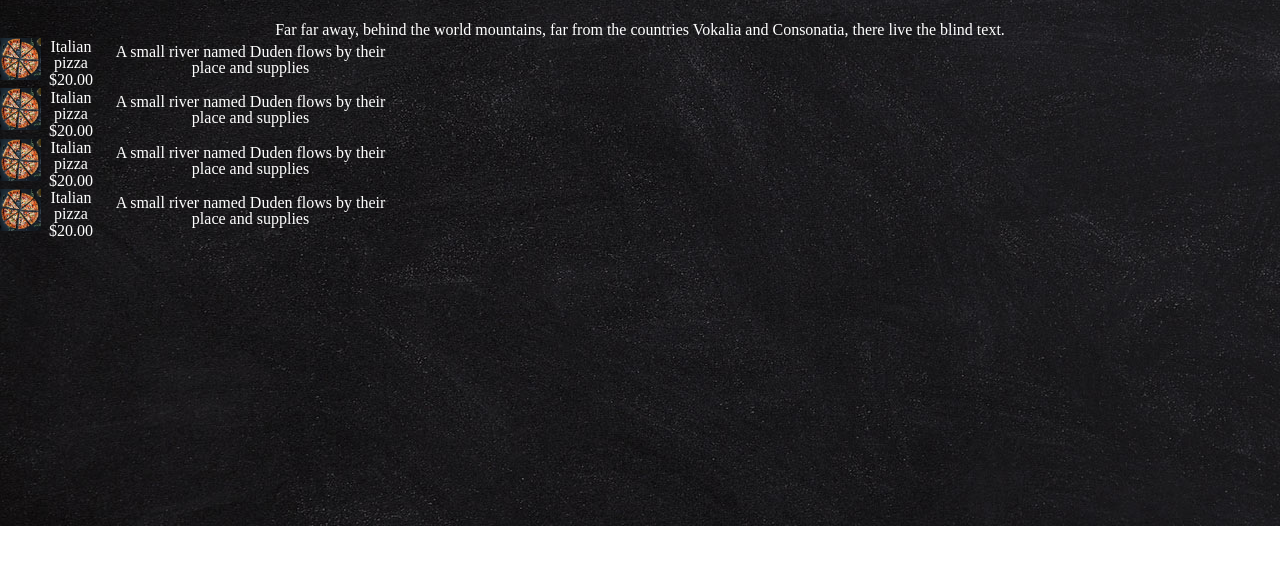
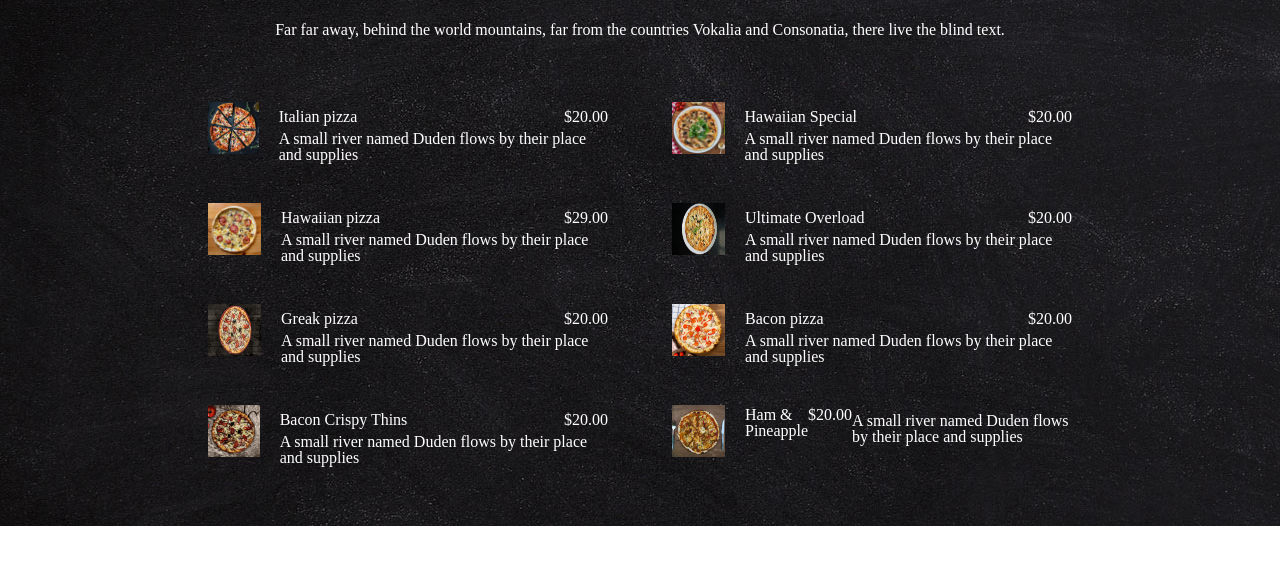
Before and after one commit to Selean79/pizza, a website built with webpack: page src/template.html in a window 1280 px wide. Shown: the part 74-638 px from the top of the page. Built offline with nearby package versions, Linux system fonts and the light colour scheme; files whose address does not match are found by name.

Commit message:
Updated menu page

```diff
--- a/src/styles/_menuPrice.scss
+++ b/src/styles/_menuPrice.scss
@@ -1,39 +1,65 @@
-#menu-price{
+#menu-price {
   background-image: url("assets/bg_4.jpg");
   color: $color;
   height: $heightMenuPrice;
   width: $widthMenuPrice;
 
-    h1, p{
+  #description-left-side {
+    margin-right: 5%;
+  }
+
+  h1, p {
     text-align: center;
   }
 
-    h1{
+  h1 {
     padding-top: 3%;
     font-family: Arial;
     font-size: 2em;
   }
 
-    p{
+  p {
     margin-top: 2%;
   }
 
-  img{
-    width: 42px;
-    height: 42px;
+  img {
+    width: 53px;
+    height: 52px;
   }
 
-  #img-price{
-    text-align: center;
+  #img-price {
+    display: flex;
+    justify-content: center;
+    padding-top: 5%;
   }
 
-  .item{
+  .item {
     display: flex;
     flex-direction: row;
     justify-content: center;
     width: 400px;
+    padding: {
+      bottom: 10%;
+    };
+
+    .cost-description{
+      display: flex;
+      flex-direction: column;
+      padding-left: 5%;
+
+        .cost{
+          display: flex;
+          flex-direction: row;
+          justify-content: space-between;
+        }
+    }
+
+    p{
+      text-align: left;
+    }
   }
 
 
 
+
 }
--- a/src/styles/_scaffolding.scss
+++ /dev/null
@@ -1,25 +0,0 @@
-html {
-  font-size: $font-size;
-  font-family: $font-family;
-  background: $background-color;
-  color: $font-color;
-  line-height: 1.4;
-}
-
-body {
-  margin: auto;
-  text-align: center;
-  max-width: $page-width;
-}
-
-h1 {
-  margin: 0 0 2rem;
-}
-
-.image {
-  display: inline-block;
-  height: 100px;
-  width: 100px;
-  background-image: url('~assets/example.png');
-  background-size: cover;
-}
--- a/src/template.html
+++ b/src/template.html
@@ -16,46 +16,94 @@
         text.
     </p>
     <div id="img-price">
+
+        <div id="description-left-side">
+
             <div class="item">
-            <img src="assets/pizza-1.jpg" alt="pizza-1">
+                <img src="assets/pizza-1.jpg" alt="Italian pizza">
                 <div class="cost-description">
+                    <div class="cost">
                         <p>Italian pizza</p>
                         <p>$20.00</p>
                     </div>
-            <div>
+                    <p>A small river named Duden flows by their place and supplies</p>
+                </div>
+            </div>
+
+            <div class="item">
+                <img src="assets/pizza-2.jpg" alt="pizza-2">
+                <div class="cost-description">
+                    <div class="cost">
+                        <p>Hawaiian pizza</p>
+                        <p>$29.00</p>
+                    </div>
                     <p>A small river named Duden flows by their place and supplies</p>
                 </div>
             </div>
             <div class="item">
-            <img src="assets/pizza-1.jpg" alt="pizza-1">
+                <img src="assets/pizza-3.jpg" alt="pizza-3">
                 <div class="cost-description">
-                <p>Italian pizza</p>
+                    <div class="cost">
+                        <p>Greak pizza</p>
                         <p>$20.00</p>
                     </div>
-            <div>
                     <p>A small river named Duden flows by their place and supplies</p>
                 </div>
             </div>
             <div class="item">
-            <img src="assets/pizza-1.jpg" alt="pizza-1">
+                <img src="assets/pizza-4.jpg" alt="pizza-4">
                 <div class="cost-description">
-                <p>Italian pizza</p>
+                    <div class="cost">
+                        <p>Bacon Crispy Thins</p>
                         <p>$20.00</p>
                     </div>
-            <div>
+                    <p>A small river named Duden flows by their place and supplies</p>
+                </div>
+            </div>
+        </div>
+        <div id="description-right-side">
+            <div class="item">
+                <img src="assets/pizza-5.jpg" alt="pizza-5">
+                <div class="cost-description">
+                    <div class="cost">
+                        <p>Hawaiian Special</p>
+                        <p>$20.00</p>
+                    </div>
                     <p>A small river named Duden flows by their place and supplies</p>
                 </div>
             </div>
             <div class="item">
-            <img src="assets/pizza-1.jpg" alt="pizza-1">
+                <img src="assets/pizza-6.jpg" alt="pizza-6">
                 <div class="cost-description">
-                <p>Italian pizza</p>
+                    <div class="cost">
+                        <p>Ultimate Overload</p>
                         <p>$20.00</p>
                     </div>
-            <div>
                     <p>A small river named Duden flows by their place and supplies</p>
                 </div>
             </div>
+            <div class="item">
+                <img src="assets/pizza-7.jpg" alt="pizza-7">
+                <div class="cost-description">
+                    <div class="cost">
+                        <p>Bacon pizza</p>
+                        <p>$20.00</p>
+                    </div>
+                    <p>A small river named Duden flows by their place and supplies</p>
+                </div>
+            </div>
+            <div class="item">
+                <img src="assets/pizza-8.jpg" alt="pizza-8">
+                <div class="cost-description">
+                    <div class="cost">
+                        <p>Ham & Pineapple</p>
+                        <p>$20.00</p>
+                    </div>
+                </div>
+                <p>A small river named Duden flows by their place and supplies</p>
+            </div>
+        </div>
+
     </div>
 
 </div>
```
Lines whose indentation alone changed are shown as unchanged.
